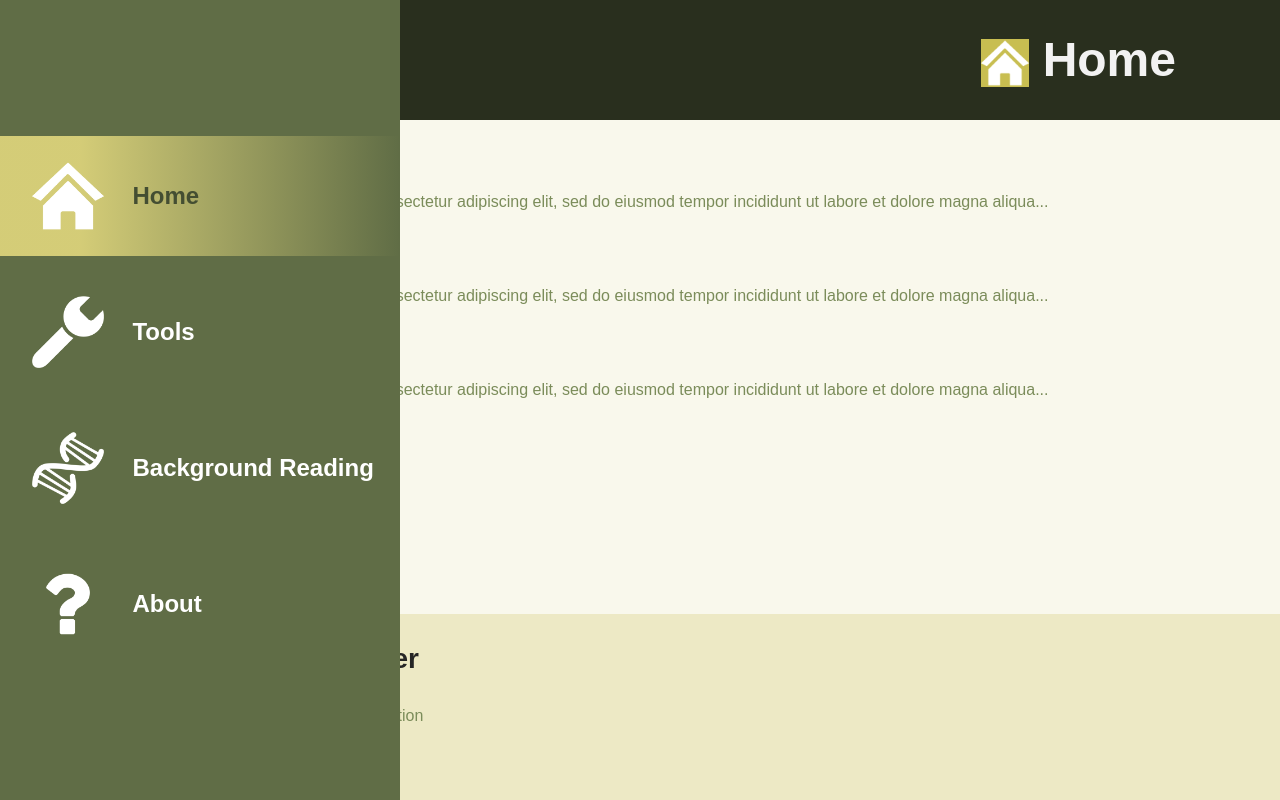
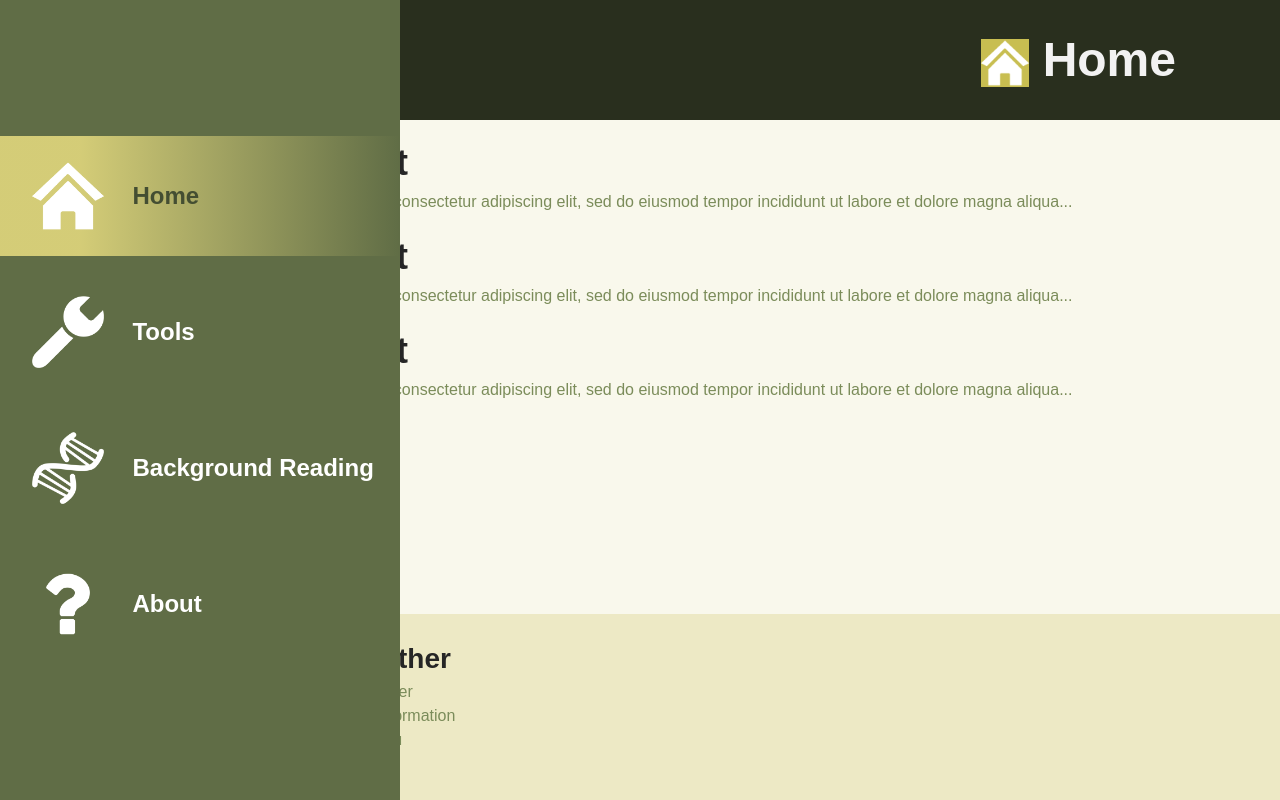
Before and after one commit to Dunc4nNT/bit, a Flask app: page / in a window 1280 px wide. Run offline with Flask 3, Linux system fonts and the light colour scheme.

Commit message:
changed padding footer and content

```diff
--- a/website/bit/static/css/main.css
+++ b/website/bit/static/css/main.css
@@ -50,13 +50,14 @@ body {
 }
 .content {
   padding-bottom: 2.5em;
-  padding-left: 2rem;
   max-width: 65rem;
+  padding-left: 3.5rem;
 }
 
 .footer {
   --flow-space: auto;
   padding: 1.5rem;
+  padding-left: 3.5rem;
   display: flex;
   justify-content: left;
   gap: 5rem;
--- a/website/bit/static/scss/components/_content.scss
+++ b/website/bit/static/scss/components/_content.scss
@@ -1,5 +1,5 @@
 .content {
   padding-bottom: 2.5em;
-  padding-left: 2rem;
   max-width: 65rem;
+  padding-left:3.5rem;
 }
--- a/website/bit/static/scss/components/_footer.scss
+++ b/website/bit/static/scss/components/_footer.scss
@@ -3,6 +3,7 @@
 .footer {
   --flow-space: auto;
   padding: 1.5rem;
+  padding-left:3.5rem;
   display: flex;
   justify-content: left;
   gap: 5rem;
```
